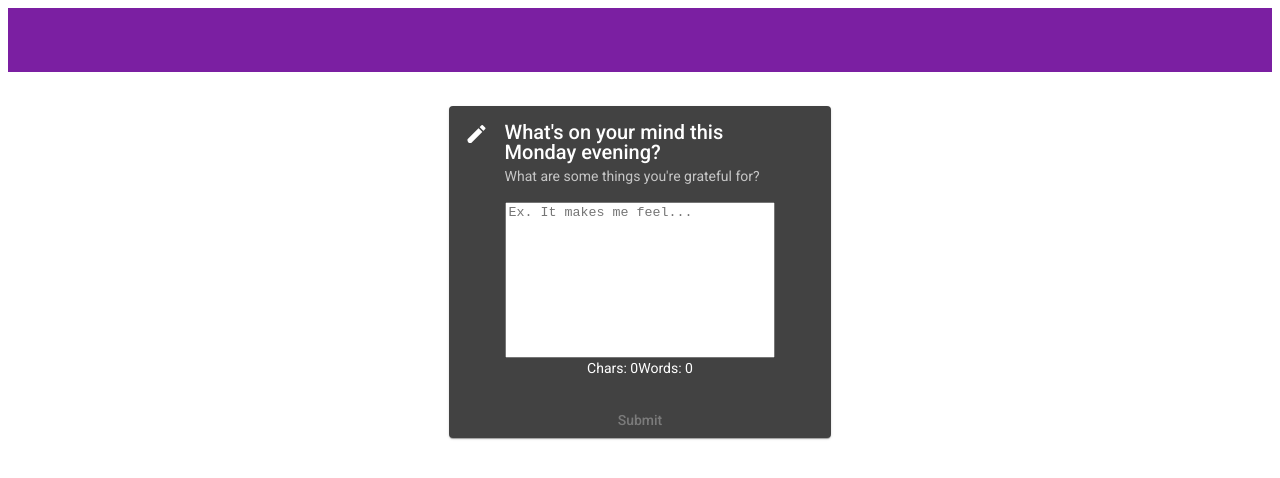
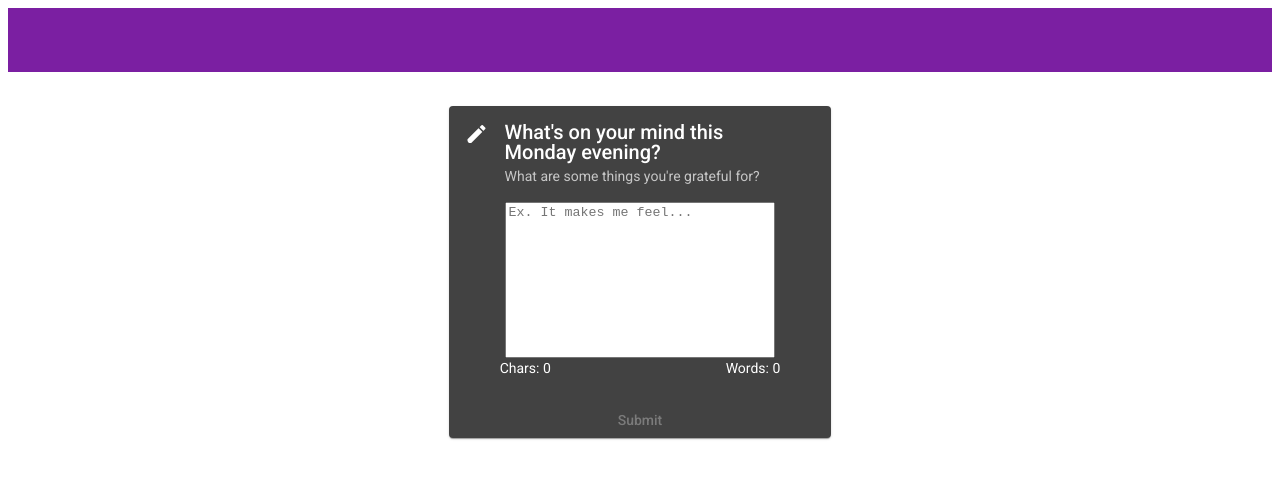
Before and after one commit to justinbergkamp/angular-journal, an Angular app in the folder dailyjournal/: page /entry in a window 1280 px wide. Shown: the top 478 px of the page. Built offline with nearby package versions, Linux system fonts and the light colour scheme.

Commit message:
Fixed styling on counters

```diff
--- a/dailyjournal/src/app/_components/entry/entry.component.sass
+++ b/dailyjournal/src/app/_components/entry/entry.component.sass
@@ -29,6 +29,7 @@ textarea
     display: flex
     flex-direction: row
     justify-content: space-between
+    width: 80%
 
 
 .spacer
```
